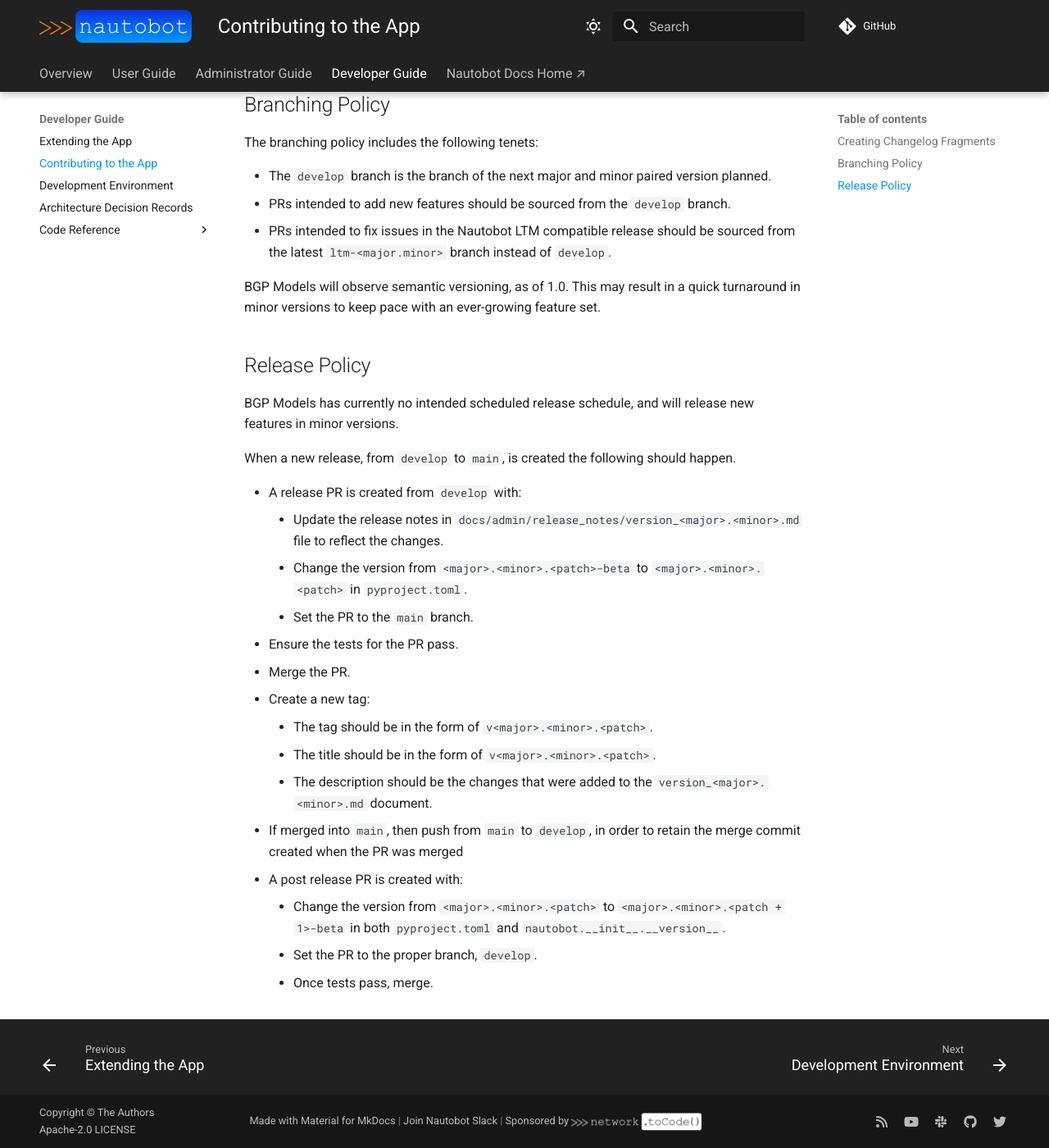
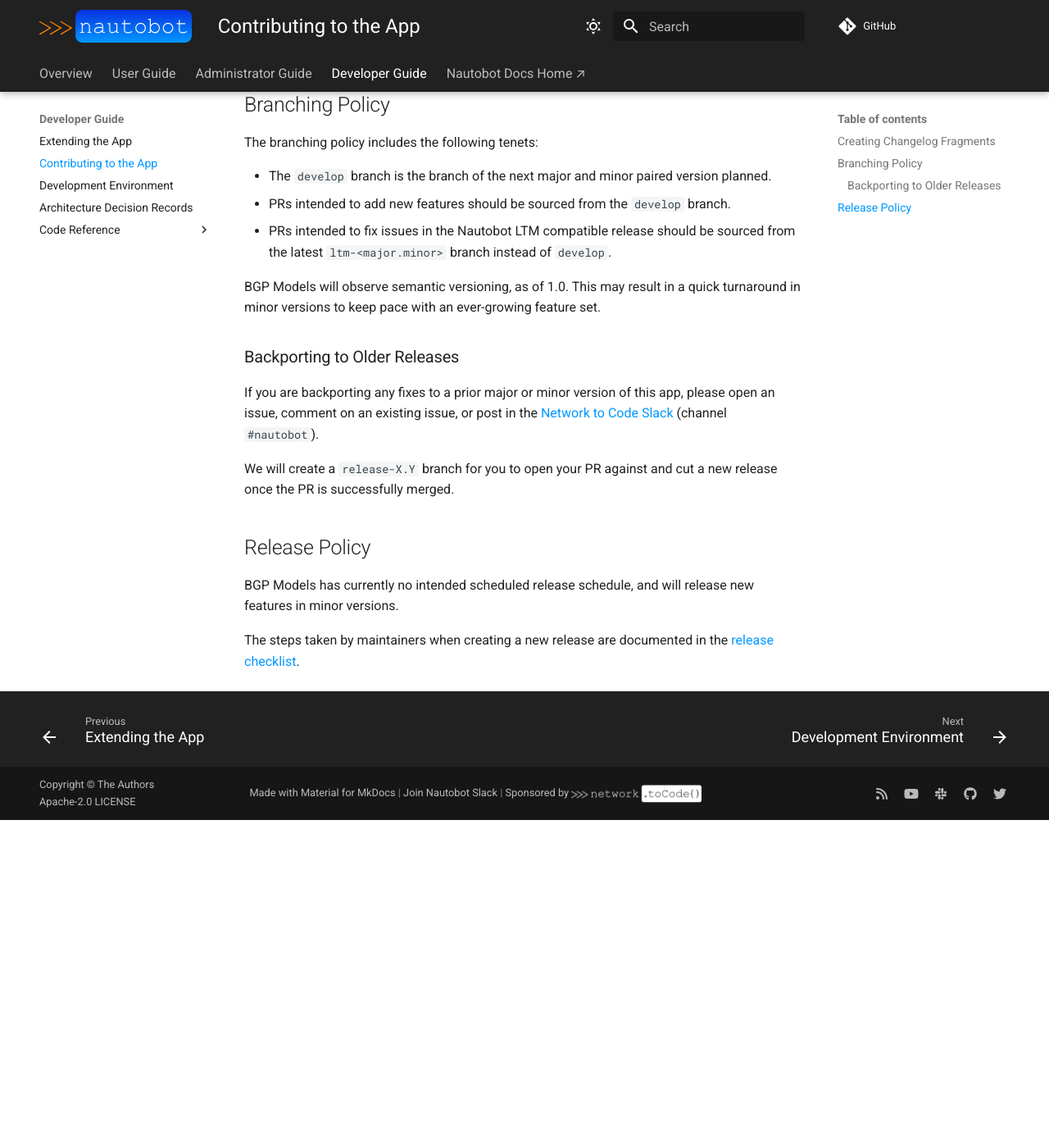
Before and after one commit to nautobot/nautobot-app-bgp-models, an MkDocs documentation site: the page built from docs/dev/contributing.md, in a window 1280 px wide and 1400 px high, scrolled down 1383 px. Shown: the whole window at 82% size. Built offline with MkDocs 1.6.1 and Material for MkDocs 9.7.7, drawn with Linux system fonts in a browser that asks for light colours; comment, search, counter and statistics services are not loaded; after the commit the page ends 2383 px from its top, so only the background shows below that.

```diff
--- a/.bandit.yml
+++ /dev/null
@@ -1,6 +0,0 @@
----
-skips: []
-# No need to check for security issues in the test scripts!
-exclude_dirs:
-  - "./tests/"
-  - "./.venv/"
--- a/docs/dev/contributing.md
+++ b/docs/dev/contributing.md
@@ -49,24 +49,14 @@ The branching policy includes the following tenets:
 
 BGP Models will observe semantic versioning, as of 1.0. This may result in a quick turnaround in minor versions to keep pace with an ever-growing feature set.
 
+### Backporting to Older Releases
+
+If you are backporting any fixes to a prior major or minor version of this app, please open an issue, comment on an existing issue, or post in the [Network to Code Slack](https://networktocode.slack.com/) (channel `#nautobot`).
+
+We will create a `release-X.Y` branch for you to open your PR against and cut a new release once the PR is successfully merged.
+
 ## Release Policy
 
 BGP Models has currently no intended scheduled release schedule, and will release new features in minor versions.
 
-When a new release, from `develop` to `main`, is created the following should happen.
-
-- A release PR is created from `develop` with:
-    - Update the release notes in `docs/admin/release_notes/version_<major>.<minor>.md` file to reflect the changes.
-    - Change the version from `<major>.<minor>.<patch>-beta` to `<major>.<minor>.<patch>` in `pyproject.toml`.
-    - Set the PR to the `main` branch.
-- Ensure the tests for the PR pass.
-- Merge the PR.
-- Create a new tag:
-    - The tag should be in the form of `v<major>.<minor>.<patch>`.
-    - The title should be in the form of `v<major>.<minor>.<patch>`.
-    - The description should be the changes that were added to the `version_<major>.<minor>.md` document.
-- If merged into `main`, then push from `main` to `develop`, in order to retain the merge commit created when the PR was merged
-- A post release PR is created with:
-    - Change the version from `<major>.<minor>.<patch>` to `<major>.<minor>.<patch + 1>-beta` in both `pyproject.toml` and `nautobot.__init__.__version__`.
-    - Set the PR to the proper branch, `develop`.
-    - Once tests pass, merge.
+The steps taken by maintainers when creating a new release are documented in the [release checklist](./release_checklist.md).
--- a/nautobot_bgp_models/__init__.py
+++ b/nautobot_bgp_models/__init__.py
@@ -22,6 +22,7 @@ class NautobotBGPModelsConfig(NautobotAppConfig):
     max_version = "2.9999"
     default_settings = {}
     caching_config = {}
+    docs_view_name = "plugins:nautobot_bgp_models:docs"
 
 
 config = NautobotBGPModelsConfig  # pylint:disable=invalid-name
--- a/pyproject.toml
+++ b/pyproject.toml
@@ -33,7 +33,6 @@ python = ">=3.8,<3.13"
 nautobot = "^2.0.3"
 
 [tool.poetry.group.dev.dependencies]
-bandit = "*"
 coverage = "*"
 django-debug-toolbar = "*"
 invoke = "*"
@@ -97,7 +96,6 @@ target-version = "py38"
 select = [
     "D",  # pydocstyle
     "F", "E", "W",  # flake8
-    "PL", # pylint
     "S",  # bandit
     "I",  # isort
 ]
```
Also changed, not shown: other parts of docs/dev/contributing.md (+1 -1 lines), README.md (+1 -1 lines), docs/dev/arch_decision.md (+1 -1 lines), docs/dev/dev_environment.md (+0 -2 lines), docs/dev/release_checklist.md (added, +214 -0 lines), tasks.py (+49 -18 lines), .cookiecutter.json, 5 other files.
